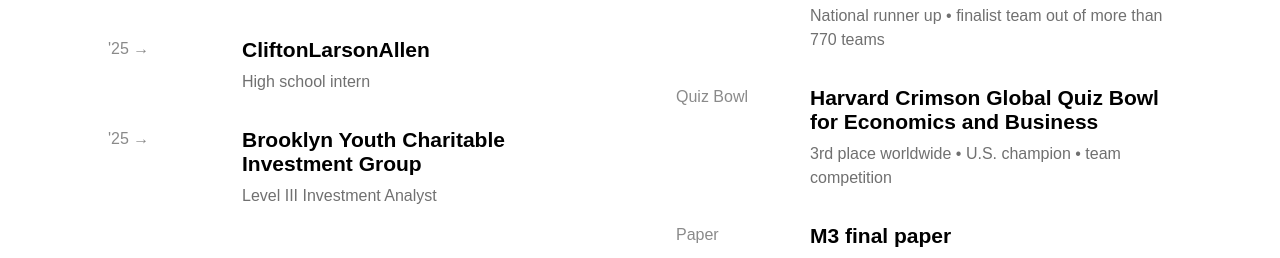
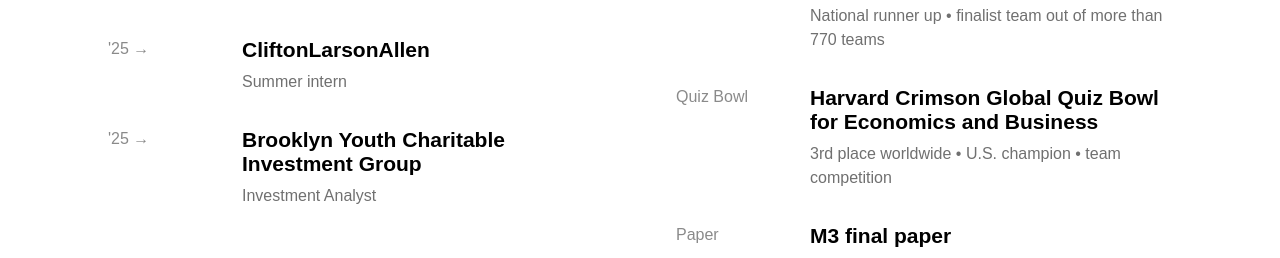
Before and after one commit to vishnutailor/vishnutailor.github.io, a plain HTML site: page index.html in a window 1280 px wide. Shown: the part 454-712 px from the top of the page. Drawn offline with Linux system fonts and the light colour scheme.

Commit message:
Update index.html

```diff
--- a/index.html
+++ b/index.html
@@ -41,7 +41,7 @@
           <div class="year">'25 →</div>
           <div>
             <h3>CliftonLarsonAllen</h3>
-            <p>High school intern</p>
+            <p>Summer intern</p>
           </div>
         </div>
 
@@ -49,7 +49,7 @@
           <div class="year">'25 →</div>
           <div>
             <h3>Brooklyn Youth Charitable Investment Group</h3>
-            <p>Level III Investment Analyst</p>
+            <p>Investment Analyst</p>
           </div>
         </div>
       </div>
```
